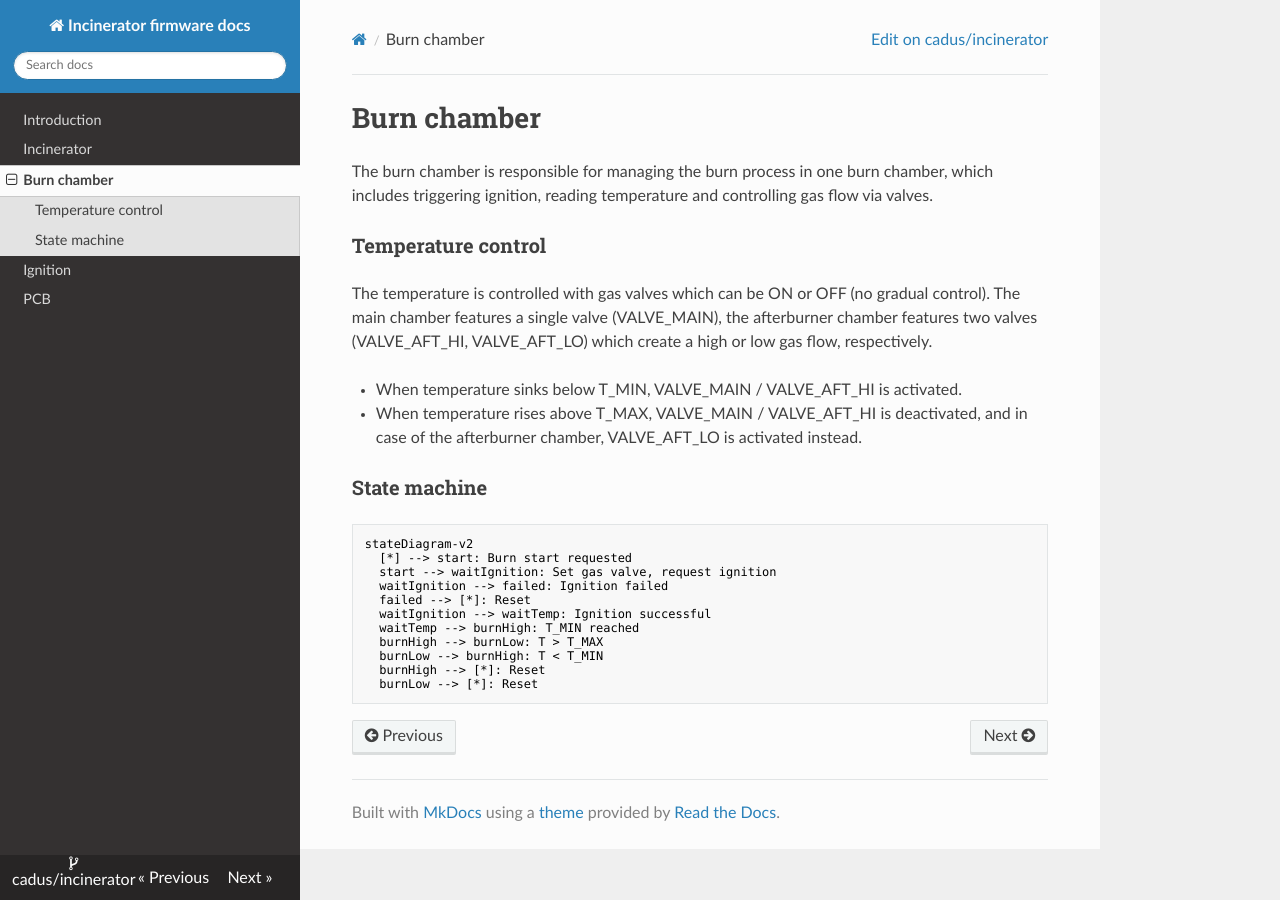
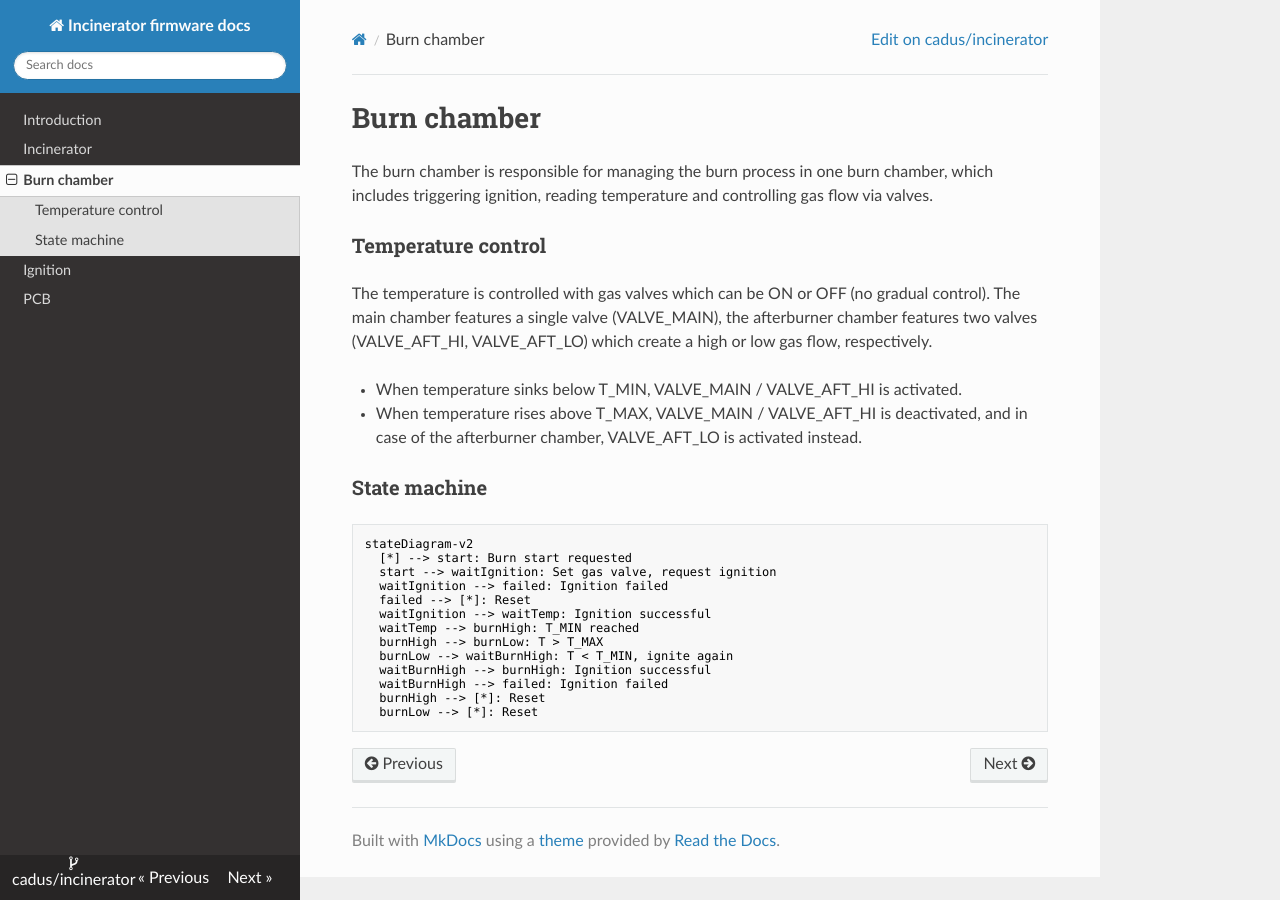
Before and after one commit to cadus/incinerator, an MkDocs documentation site: the page built from docs/burn_chamber.md, in a window 1280 px wide. Built offline with MkDocs 1.6.1, drawn with Linux system fonts in a browser that asks for light colours; nearby versions of some CDN libraries.

Commit message:
Add waitBurnHigh state to check re-ignition at lower end of temperature range

````diff
--- a/docs/burn_chamber.md
+++ b/docs/burn_chamber.md
@@ -17,7 +17,9 @@
   waitIgnition --> waitTemp: Ignition successful
   waitTemp --> burnHigh: T_MIN reached
   burnHigh --> burnLow: T > T_MAX
-  burnLow --> burnHigh: T < T_MIN
+  burnLow --> waitBurnHigh: T < T_MIN, ignite again
+  waitBurnHigh --> burnHigh: Ignition successful
+  waitBurnHigh --> failed: Ignition failed
   burnHigh --> [*]: Reset
   burnLow --> [*]: Reset
 ```
````
Also changed, not shown: 2 other files.
